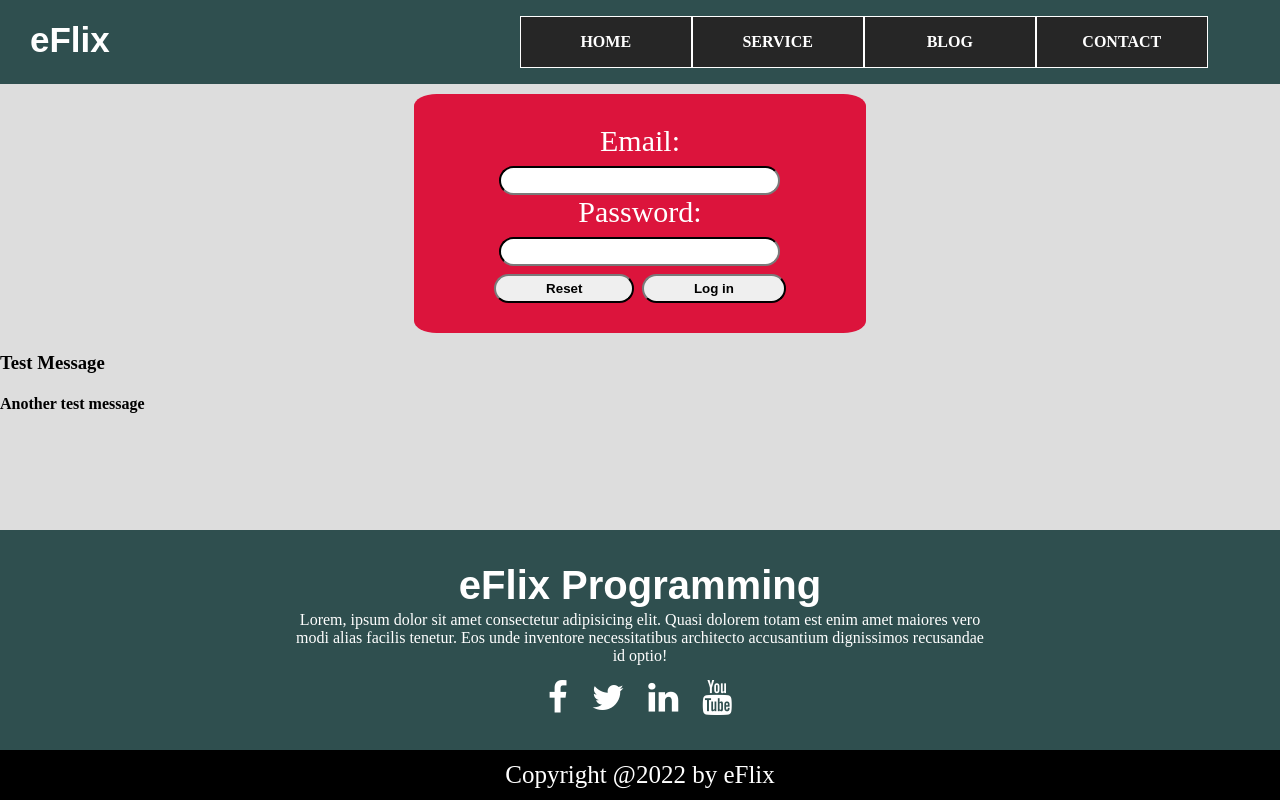
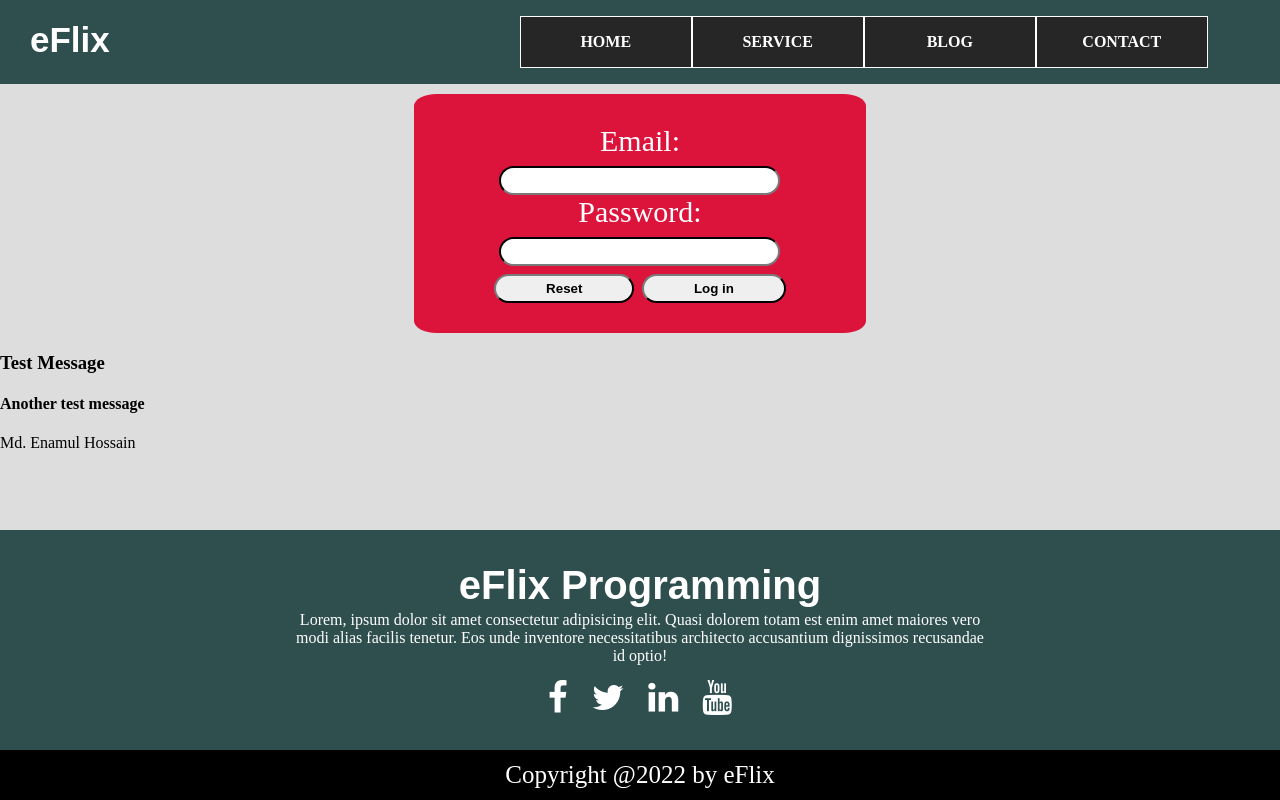
Before and after one commit to enamul-hossain/code-practice, a plain HTML site: page HTML/index.html in a window 1280 px wide. Drawn offline with Linux system fonts and the light colour scheme.

Commit message:
Update index.html

```diff
--- a/HTML/index.html
+++ b/HTML/index.html
@@ -69,5 +69,6 @@
 
     <h3>Test Message</h3>
     <h4>Another test message</h4>
+    <p>Md. Enamul Hossain</p>
 </body>
 </html>
```
